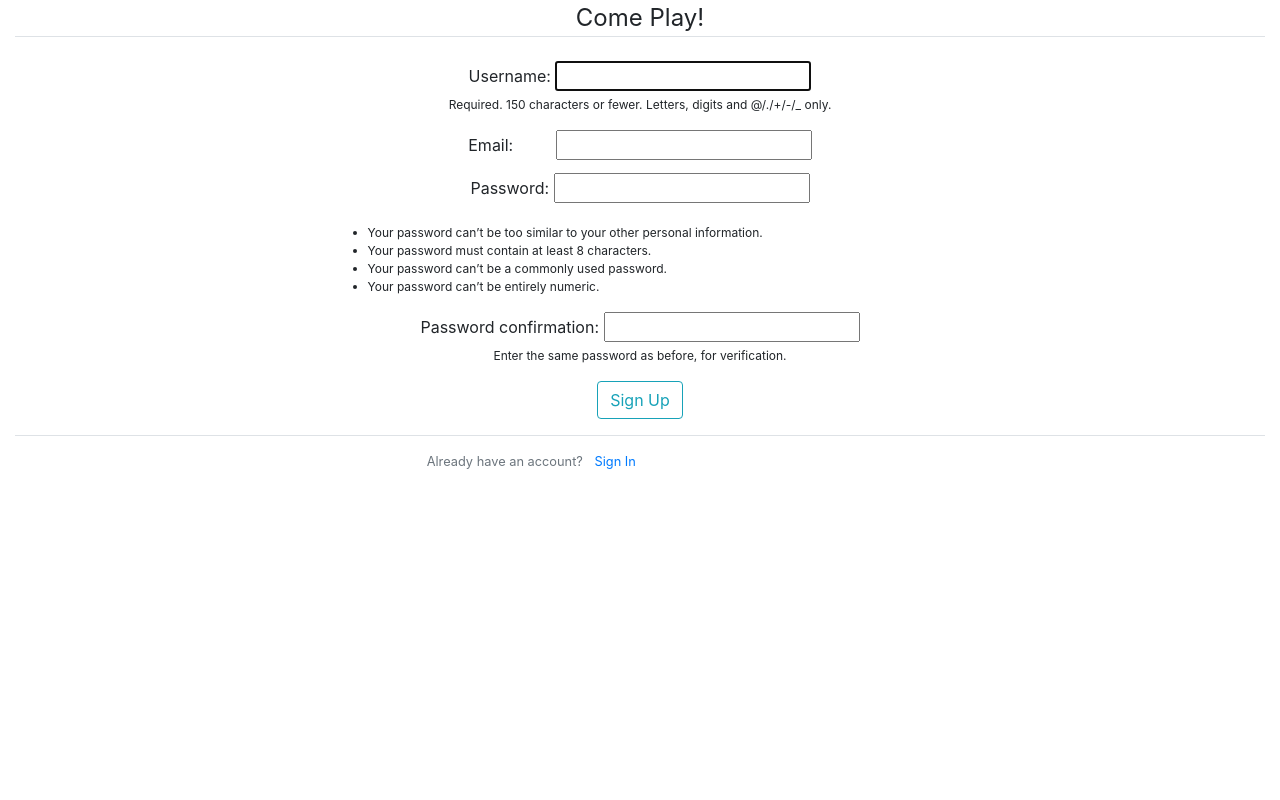
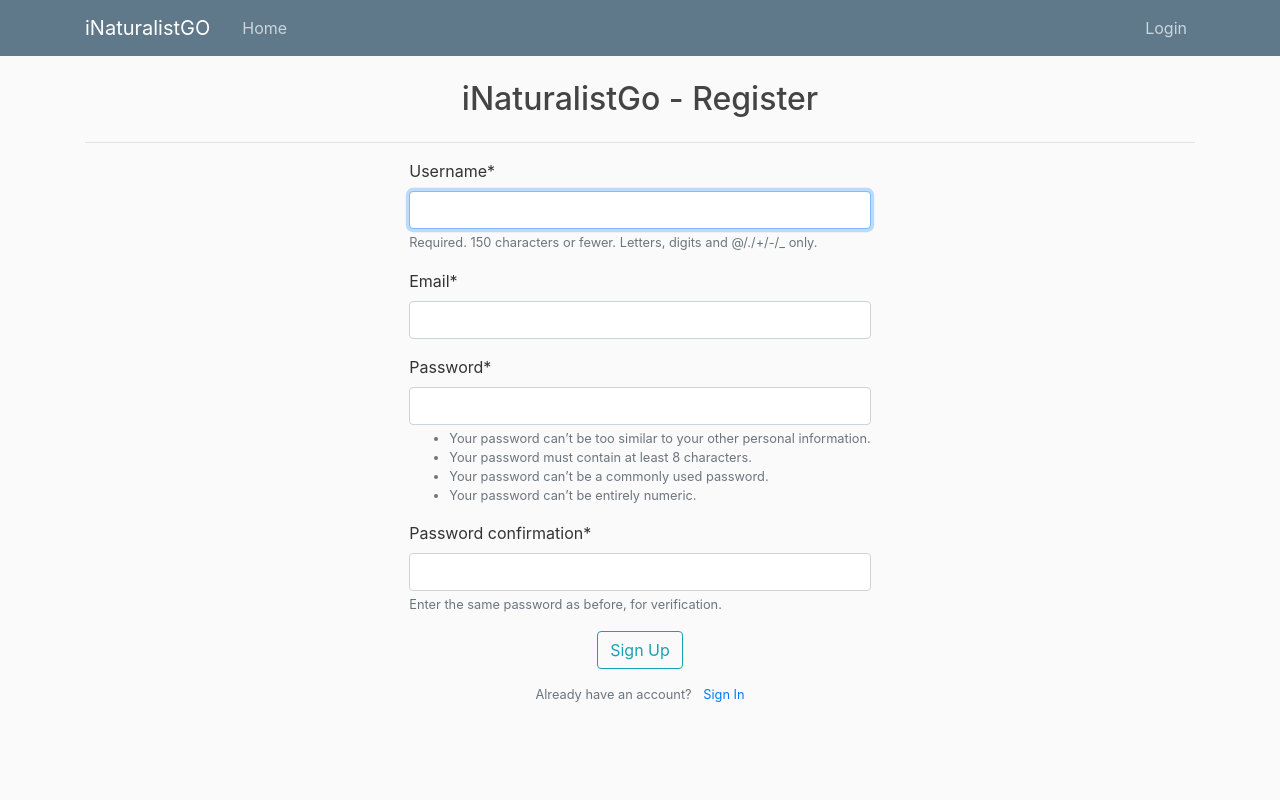
Before and after one commit to Shay-yes/iNaturalistGo, a Django app: page /register/ in a window 1280 px wide. Run offline with Django 3.2, Linux system fonts and the light colour scheme; some libraries are stand-ins or nearby versions.

Commit message:
added navbar and crispy-fied the registration and logins

```diff
--- a/Templates/base.html
+++ b/Templates/base.html
@@ -3,25 +3,22 @@ This file is a container for all the other html files in the project.
 Currently, this file does not make any visual changes.
 -->
 {% load static %}
-<!doctype html>
 <html lang="en">
 <head>
-    <!-- Required meta tags -->
     <meta charset="utf-8">
     <meta name="viewport" content="width=device-width, initial-scale=1, shrink-to-fit=no">
 
     <!-- Bootstrap CSS -->
-    <link rel="stylesheet" href="https://cdn.jsdelivr.net/npm/bootstrap@4.5.3/dist/css/bootstrap.min.css" integrity="sha384-TX8t27EcRE3e/ihU7zmQxVncDAy5uIKz4rEkgIXeMed4M0jlfIDPvg6uqKI2xXr2" crossorigin="anonymous">
+    <link rel="stylesheet" href="https://maxcdn.bootstrapcdn.com/bootstrap/4.0.0/css/bootstrap.min.css" integrity="sha384-Gn5384xqQ1aoWXA+058RXPxPg6fy4IWvTNh0E263XmFcJlSAwiGgFAW/dAiS6JXm" crossorigin="anonymous">
 
+    <link rel="stylesheet" type="text/css" href="{% static 'main1.css' %}">
     <title>iNaturalist-Go</title>
 
     <!-- Favicon -->
     <link rel="shortcut icon" size="32x32" type="image/png" href="{% static 'iNG_favicon.ico' %}"/>
 </head>
 <body>
-
     <div class="container-fluid">
-
         <!-- Place to display messages -->
         {% if messages%}
             {% for message in messages %}
@@ -30,18 +27,37 @@ Currently, this file does not make any visual changes.
                 </div>
             {% endfor%}
         {% endif %}
-    {% block content %}
-
-    <!-- This is where other html pages will be contained -->
-
-    {% endblock %}
 
     </div>
+    <main role="main" class="container">
+        {% block content %}{% endblock %}
+    </main>
 
-    <!-- jQuery and Bootstrap Bundle (includes Popper) -->
-    <script src="https://code.jquery.com/jquery-3.5.1.slim.min.js" integrity="sha384-DfXdz2htPH0lsSSs5nCTpuj/zy4C+OGpamoFVy38MVBnE+IbbVYUew+OrCXaRkfj" crossorigin="anonymous"></script>
-    <script src="https://cdn.jsdelivr.net/npm/bootstrap@4.5.3/dist/js/bootstrap.bundle.min.js" integrity="sha384-ho+j7jyWK8fNQe+A12Hb8AhRq26LrZ/JpcUGGOn+Y7RsweNrtN/tE3MoK7ZeZDyx" crossorigin="anonymous"></script>
-
+    <header class="site-header">
+      <nav class="navbar navbar-expand-md navbar-dark bg-steel fixed-top">
+        <div class="container">
+          <a class="navbar-brand mr-4" href="{% url 'home' %}">iNaturalistGO</a>
+          <button class="navbar-toggler" type="button" data-toggle="collapse" data-target="#navbarToggle" aria-controls="navbarToggle" aria-expanded="false" aria-label="Toggle navigation">
+          <span class="navbar-toggler-icon"></span>
+          </button>
+          <div class="collapse navbar-collapse" id="navbarToggle">
+            <div class="navbar-nav mr-auto">
+              <a class="nav-item nav-link" href="{% url 'home' %}">Home</a>
+              <!-- <a class="nav-item nav-link" href="#">About</a> -->
+            </div>
+            <!-- Navbar Right Side -->
+            <div class="navbar-nav">
+              <a class="nav-item nav-link" href="#">Login</a>
+            </div>
+          </div>
+        </div>
+      </nav>
+    </header>
+    <!-- Optional JavaScript -->
+    <!-- jQuery first, then Popper.js, then Bootstrap JS -->
+    <script src="https://code.jquery.com/jquery-3.2.1.slim.min.js" integrity="sha384-KJ3o2DKtIkvYIK3UENzmM7KCkRr/rE9/Qpg6aAZGJwFDMVNA/GpGFF93hXpG5KkN" crossorigin="anonymous"></script>
+    <script src="https://cdnjs.cloudflare.com/ajax/libs/popper.js/1.12.9/umd/popper.min.js" integrity="sha384-ApNbgh9B+Y1QKtv3Rn7W3mgPxhU9K/ScQsAP7hUibX39j7fakFPskvXusvfa0b4Q" crossorigin="anonymous"></script>
+    <script src="https://maxcdn.bootstrapcdn.com/bootstrap/4.0.0/js/bootstrap.min.js" integrity="sha384-JZR6Spejh4U02d8jOt6vLEHfe/JQGiRRSQQxSfFWpi1MquVdAyjUar5+76PVCmYl" crossorigin="anonymous"></script>
 
 </body>
 </html>
--- a/Templates/home/home.html
+++ b/Templates/home/home.html
@@ -11,8 +11,8 @@
   </div>
   <div class = "row justify-content-center">
     <div class="btn-group-vertical" text-align="center">
-        <a href="../login" type="button" class="btn btn-secondary btn-block mb-1" role="button"> Login </a>
-        <a href="../register" type="button" class="btn btn-secondary btn-block mb-1"> Create Account </a>
+        <a href="{% url 'login' %}" type="button" class="btn btn-secondary btn-block mb-1" role="button"> Login </a>
+        <a href="{% url 'register' %}" type="button" class="btn btn-secondary btn-block mb-1"> Create Account </a>
        <a title="Google" class="socialaccount_provider google" href="/accounts/google/login/?process=login">Google Login</a>
     </div>
   </div>
--- a/Templates/users/login.html
+++ b/Templates/users/login.html
@@ -1,5 +1,5 @@
 {% extends 'base.html' %}
-
+{% load crispy_forms_tags %}
 {% block title %}Login{% endblock %}
 
 {% block content %}
@@ -10,7 +10,7 @@
 <div class="row justify-content-center">
     <form method="post">
       {% csrf_token %}
-      {{ form.as_p }}
+      {{ form |crispy }}
       <div class="row justify-content-center">
         <button class="btn btn-secondary" type="submit">Login</button>
       </div>
--- a/Templates/users/register.html
+++ b/Templates/users/register.html
@@ -1,62 +1,22 @@
 {% extends "base.html" %}
+{% load crispy_forms_tags %}
+{% block title %} Register {% endblock %}
+
 {% block content %}
-    <style>
-        fieldset {
-            margin: 0 auto;
-            text-align: center;
-        }
-
-        .help {
-            font-size: 0.75em;
-        }
-
-        ul {
-            width: 50%;
-            margin: auto;
-        }
-
-        li {
-            font-size: 0.75em;
-            text-align: left;
-        }
-
-        #space {
-            padding-right: 38px;
-        }
-
-    </style>
-    <div>
+<div class="row justify-content-center">
+  <h2> iNaturalistGo - Register </h2>
+</div>
+<hr>
+<div class="row justify-content-center">
 	<form method="POST">
     	{% csrf_token %}
-            <fieldset class="form-group">
-                <legend class="border-bottom mb-4"> Come Play!</legend>
-            {% for field in form %}
-                <div class="fieldWrapper">
-                    {{ field.errors }}
-
-                    {% if field.id_for_label == "id_email" %}
-                    <label id="space"> {{ field.label_tag }} </label>
-                    {% else %}
-                    {{ field.label_tag }}
-                    {% endif %}
-                    {{ field }}
-
-                    {% if field.help_text %}
-                    <p class="help">{{ field.help_text|safe }}</p>
-                    {% endif %}
-                </div>
-            {% endfor %}
-            <div>
+        {{ form | crispy }}
+        <div class="row justify-content-center">
         	<button class="btn btn-outline-info" type="submit"> Sign Up</button>
         </div>
-            </fieldset>
     </form>
-        <div class="border-top pt-3">
-            <div class="row">
-                <div class="col-sm-4"></div>
+</div>
+<div class="row justify-content-center">
 	<small class="text-muted">Already have an account? <a class="ml-2" href="../login">Sign In</a></small>
-                <div class="col-sm-4"></div>
-            </div>
-        </div>
 </div>
 {% endblock content%}
--- a/iNaturalist_447/settings.py
+++ b/iNaturalist_447/settings.py
@@ -43,6 +43,7 @@ INSTALLED_APPS = [
     'allauth.account',
     'allauth.socialaccount',
     'allauth.socialaccount.providers.google',
+    'crispy_forms',
 ]
 SITE_ID = 1
 LOGIN_REDIRECT_URL = '/'
@@ -147,6 +148,7 @@ SOCIALACCOUNT_PROVIDERS = {
     }
 }
 
+CRISPY_TEMPLATE_PACK = 'bootstrap4'
 
 MEDIA_ROOT = os.path.join(BASE_DIR, 'media')
 MEDIA_URL = '/media/'
--- /dev/null
+++ b/static/main1.css
@@ -0,0 +1,93 @@
+body {
+  background: #fafafa;
+  color: #333333;
+  margin-top: 5rem;
+}
+
+h1, h2, h3, h4, h5, h6 {
+  color: #444444;
+}
+
+ul {
+  margin: 0;
+}
+
+.bg-steel {
+  background-color: #5f788a;
+}
+
+.site-header .navbar-nav .nav-link {
+  color: #cbd5db;
+}
+
+.site-header .navbar-nav .nav-link:hover {
+  color: #ffffff;
+}
+
+.site-header .navbar-nav .nav-link.active {
+  font-weight: 500;
+}
+
+.content-section {
+  background: #ffffff;
+  padding: 10px 20px;
+  border: 1px solid #dddddd;
+  border-radius: 3px;
+  margin-bottom: 20px;
+}
+
+.article-title {
+  color: #444444;
+}
+
+a.article-title:hover {
+  color: #428bca;
+  text-decoration: none;
+}
+
+.article-content {
+  white-space: pre-line;
+}
+
+.article-img {
+  height: 65px;
+  width: 65px;
+  margin-right: 16px;
+}
+
+.article-metadata {
+  padding-bottom: 1px;
+  margin-bottom: 4px;
+  border-bottom: 1px solid #e3e3e3
+}
+
+.article-metadata a:hover {
+  color: #333;
+  text-decoration: none;
+}
+
+.article-svg {
+  width: 25px;
+  height: 25px;
+  vertical-align: middle;
+}
+
+.account-img {
+  height: 125px;
+  width: 125px;
+  margin-right: 20px;
+  margin-bottom: 16px;
+}
+
+.account-heading {
+  font-size: 2.5rem;
+}
+
+.container-fluid {
+    vertical-align: middle;
+}
+
+.base_content {
+    vertical-align: middle;
+    width: 125px;
+}
```
Lines whose indentation alone changed are shown as unchanged.
